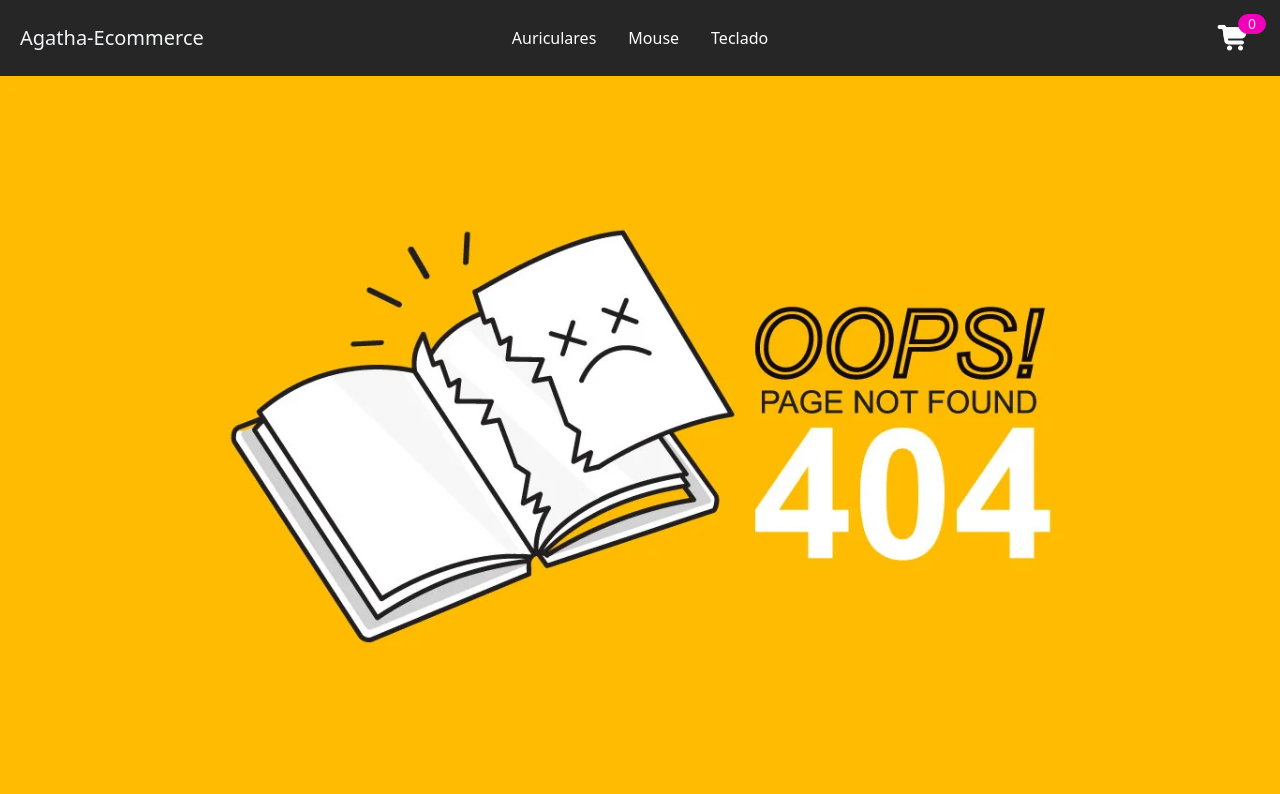
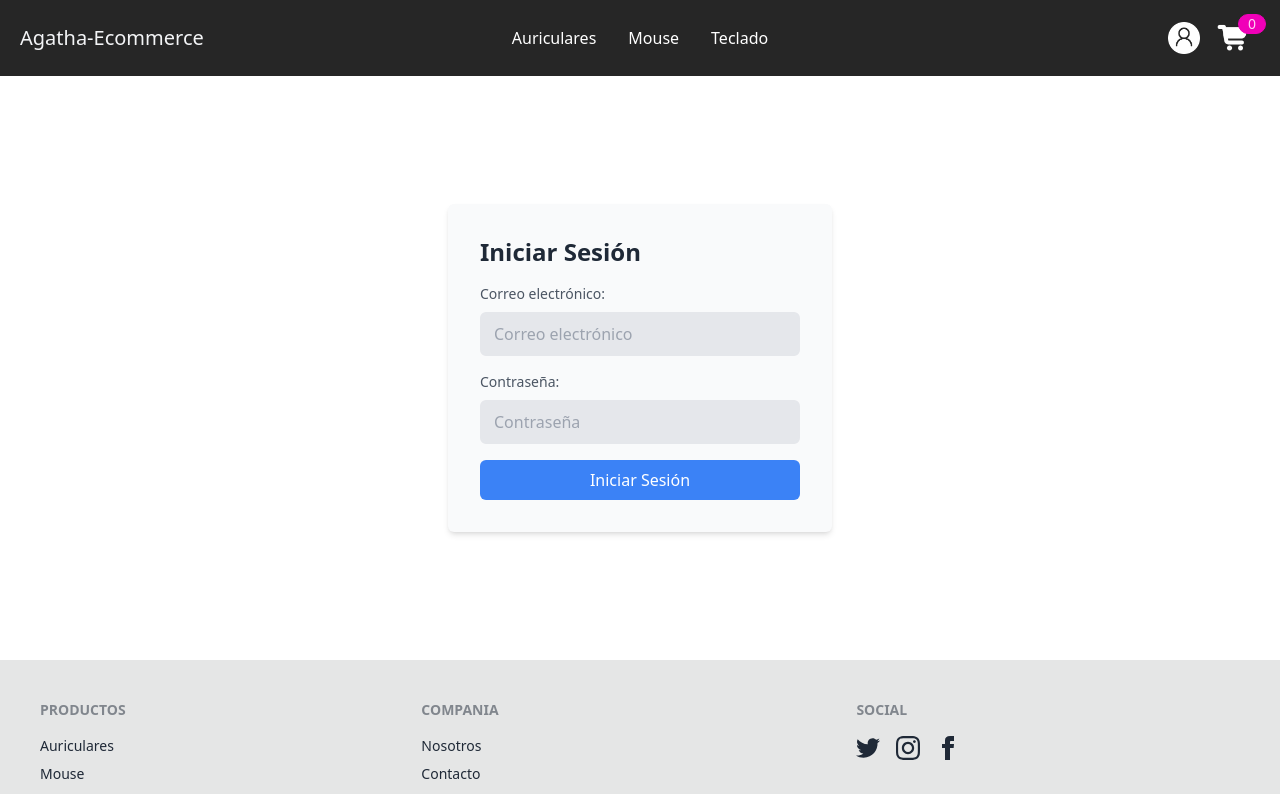
Before and after one commit to debora662/EntregaFinal-Mazzitelli, a React (Vite) app: page /login in a window 1280 px wide. Shown: the top 794 px of the page. Built offline with nearby package versions, Linux system fonts and the light colour scheme.

Commit message:
config auth

```diff
--- /dev/null
+++ b/src/components/Auth/LogIn.jsx
@@ -0,0 +1,60 @@
+import {auth} from '../../firebase/client';
+import { signInWithEmailAndPassword } from 'firebase/auth';
+import { useState } from "react";
+
+const Auth = () => {
+    const [email, setEmail] = useState("");
+    const [password, setPassword] = useState("");
+
+    const handleLogin = async () => {
+        try {
+        await signInWithEmailAndPassword(auth, email, password);
+        } catch (error) {
+          console.error("Error al iniciar sesión", error.message)
+        }
+    }
+  return (
+    <div className="flex items-center justify-center my-32">
+            <div className="bg-gray-50 p-8 shadow-md rounded-md w-96">
+                <h2 className="text-2xl font-semibold mb-4">Iniciar Sesión</h2>
+                <form>
+                    <div className="mb-4">
+                        <label className="block text-gray-600 text-sm font-medium mb-2" htmlFor="email">
+                            Correo electrónico:
+                        </label>
+                        <input
+                            className="w-full px-3 py-2 rounded-md bg-gray-200 focus:outline-none border-2 focus:border-blue-500 text-gray-700"
+                            type="email"
+                            id="email"
+                            placeholder="Correo electrónico"
+                            value={email}
+                            onChange={(e) => setEmail(e.target.value)}
+                        />
+                    </div>
+                    <div className="mb-4">
+                        <label className="block text-gray-600 text-sm font-medium mb-2" htmlFor="password">
+                            Contraseña:
+                        </label>
+                        <input
+                            className="w-full px-3 py-2 rounded-md bg-gray-200 focus:outline-none border-2 focus:border-blue-500 text-gray-700"
+                            type="password"
+                            id="password"
+                            placeholder="Contraseña"
+                            value={password}
+                            onChange={(e) => setPassword(e.target.value)}
+                        />
+                    </div>
+                    <button
+                        className="w-full bg-blue-500 text-white py-2 rounded-md hover:bg-blue-600 focus:outline-none focus:ring focus:border-blue-300"
+                        type="button"
+                        onClick={handleLogin}
+                    >
+                        Iniciar Sesión
+                    </button>
+                </form>
+            </div>
+        </div>
+  )
+}
+
+export default Auth;
--- a/src/components/CheckoutForm/CheckoutForm.jsx
+++ b/src/components/CheckoutForm/CheckoutForm.jsx
@@ -59,6 +59,7 @@ const CheckoutForm = ({onConfirm}) => {
                 <input
                     type="text"
                     id="name"
+                    placeholder="Nombre..."
                     name="name"
                     value={dataUser.name}
                     onChange={handleChangeInput}
@@ -70,6 +71,7 @@ const CheckoutForm = ({onConfirm}) => {
                 <input
                     type="tel"
                     id="phone"
+                    placeholder="Teléfono..."
                     name="phone"
                     value={dataUser.phone}
                     onChange={handleChangeInput}
@@ -81,6 +83,7 @@ const CheckoutForm = ({onConfirm}) => {
                 <input
                     type="email"
                     id="email"
+                    placeholder="Correo electrónico..."
                     name="email"
                     value={dataUser.email}
                     onChange={handleChangeInput}
@@ -96,6 +99,7 @@ const CheckoutForm = ({onConfirm}) => {
                 <input
                     type="email"
                     id="confirmEmail"
+                    placeholder="Confirmar correo electrónico..."
                     name="confirmEmail"
                     value={confirmEmail}
                     onChange={handleChangeConfirmEmail}
--- a/src/components/Item/Item.jsx
+++ b/src/components/Item/Item.jsx
@@ -31,7 +31,7 @@ const Item = ({id, nombre, precio, image}) => {
             </picture>
             <section>
                 <p className="font-bold text-slate-700 text-base my-4">
-                    Precio:{numeral(precio).format('$0,0')}
+                    Precio: {numeral(precio).format('$0,0')}
                 </p>
             </section>
             <footer>
--- a/src/components/NavBar/NavBar.jsx
+++ b/src/components/NavBar/NavBar.jsx
@@ -1,3 +1,4 @@
+import login from "../../assets/login.png"
 import CartWidget from "../CartWidget/CartWidget";
 import {NavLink, Link} from "react-router-dom";
 
@@ -71,6 +72,20 @@ const NavBar = () => {
                         </ul>
                     </div>
                     <div className="navbar-end">
+                    <div className="dropdown dropdown-end">
+      <div tabIndex={0}>
+        <button>
+          <img src={login} className="h-8 w-8 mr-4 mt-1.5" alt="icono login" />
+        </button>
+      </div>
+      <ul tabIndex={0} className="menu menu-sm dropdown-content mt-3 z-[1] p-2 rounded-b-lg shadow bg-base-100 w-52">
+        <li>
+            <Link to="/login">Login</Link>
+            </li>
+        <li><a>Logout</a></li>
+      </ul>
+    </div>
+
                         <CartWidget/>
                     </div>
                 </div>
--- a/src/context/CartContext.jsx
+++ b/src/context/CartContext.jsx
@@ -10,7 +10,7 @@ const CartProvider = ({children}) => {
 
     useEffect(() => {
         localStorage.setItem("cart", JSON.stringify(cart));
-      }, [cart]);
+    }, [cart]);
 
     const addItem = (item, quantity) => {
         if (!isInCart(item.id)) {
@@ -32,9 +32,9 @@ const CartProvider = ({children}) => {
                 icon: '😁',
                 theme: 'light',
                 style: {
-                    fontWeight: 'bold',
-                  },
-              });
+                    fontWeight: 'bold'
+                }
+            });
         } else {
             console.error("El producto ya fue agregado");
         }
@@ -87,7 +87,7 @@ const CartProvider = ({children}) => {
 };
 
 CartProvider.propTypes = {
-    children: PropTypes.node,
-  };
+    children: PropTypes.node
+};
 
 export default CartProvider;
--- a/src/firebase/client.js
+++ b/src/firebase/client.js
@@ -1,5 +1,6 @@
-import {initializeApp} from "firebase/app"
-import {getFirestore} from 'firebase/firestore'
+import {initializeApp} from "firebase/app";
+import {getFirestore} from 'firebase/firestore';
+import { getAuth } from "firebase/auth";
 
 const firebaseConfig = {
     apiKey: "AIzaSyCKZAw1lorAA7TKE3ZeHSFruR_vS3xZdBI",
@@ -12,3 +13,5 @@ const firebaseConfig = {
 
 const app = initializeApp(firebaseConfig);
 export const db = getFirestore(app);
+
+export const auth = getAuth(app);
--- a/src/routers/RouterPrincipal.jsx
+++ b/src/routers/RouterPrincipal.jsx
@@ -7,6 +7,7 @@ import Error404 from "../components/Error/Error404";
 import CartProvider from "../context/CartContext";
 import Cart from "../components/Cart/Cart";
 import Checkout from "../components/Checkout/Checkout";
+import Login from "../components/Auth/LogIn";
 
 function RouterPrincipal() {
     return (
@@ -17,6 +18,7 @@ function RouterPrincipal() {
                     <Route path="/" element={<ItemListContainer greeting = 'Bienvenidos' />}/>
                     <Route path="/category/:categoryId" element={<ItemListContainer />}/>
                     <Route path="/item/:itemId" element={<ItemDetailContainer />}/>
+                    <Route path="/login" element={< Login/>}></Route>
                     <Route path="/cart" element={<Cart />}/>
                     <Route path="/checkout" element={<Checkout />}/>
                     <Route path="*" element={<Error404 />}/>
```
Also changed, not shown: src/assets/login.png (added).
